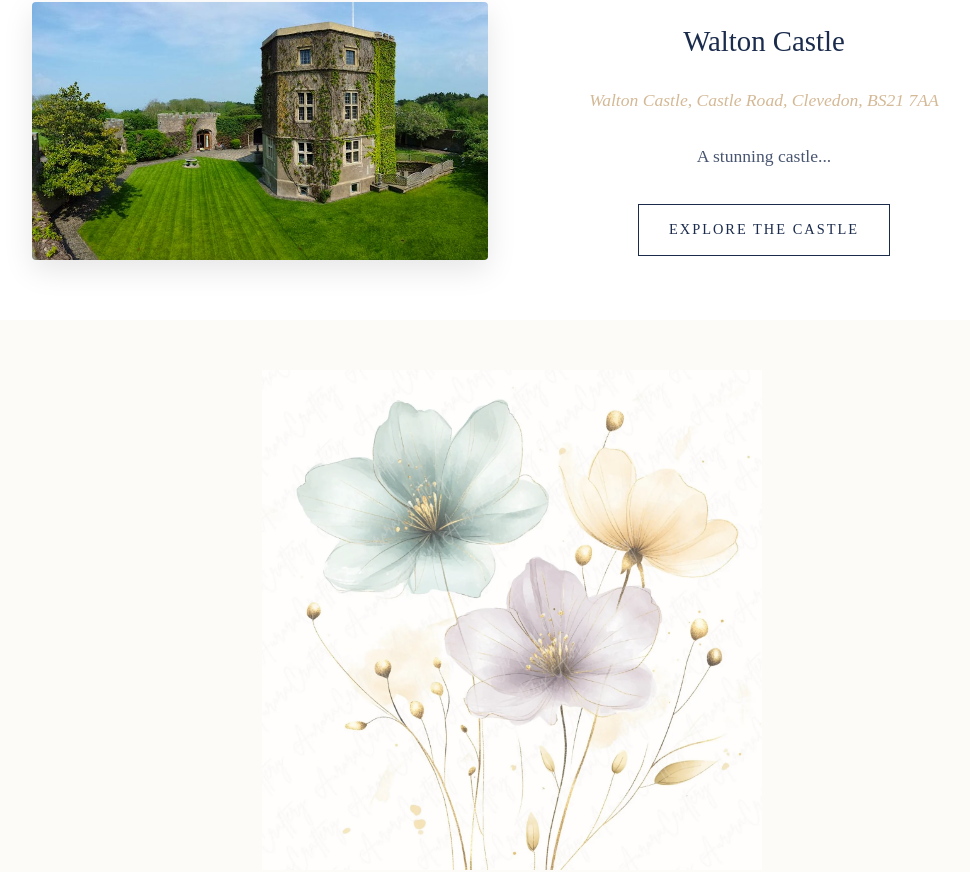
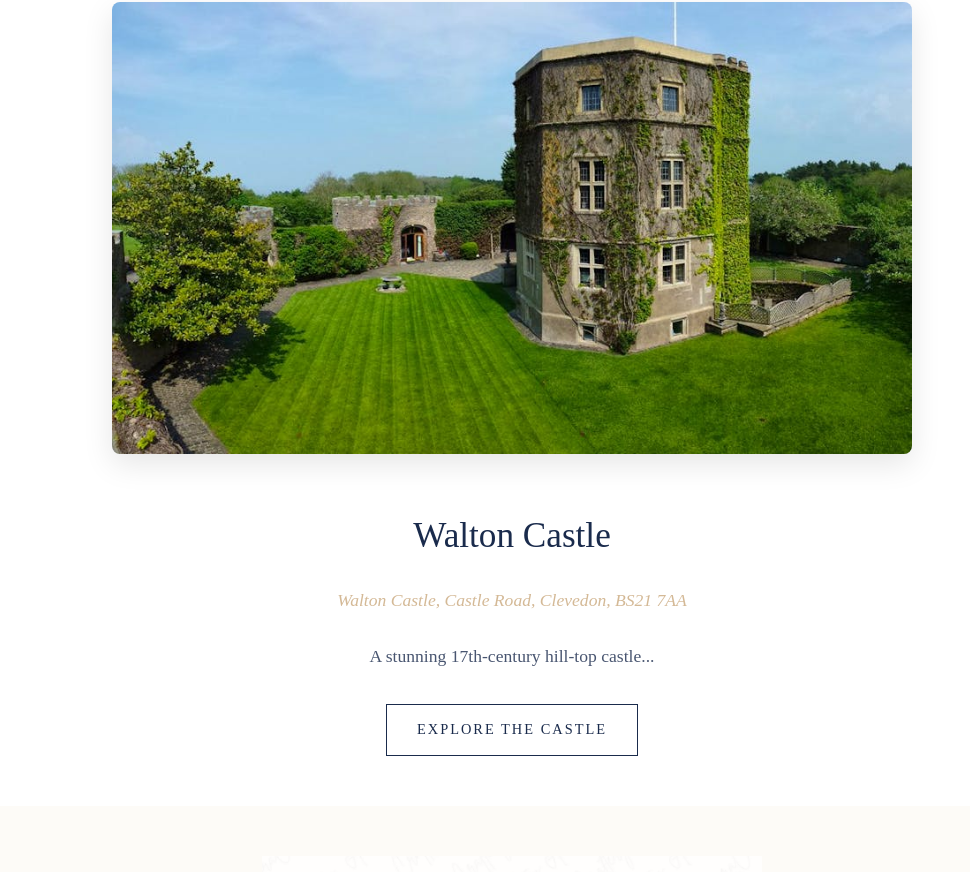
Before and after one commit to Mileseypoo/wedding-site, a Next.js app: page / in a window 1280 px wide. Shown: the part 2177-3049 px from the top of the page, without its empty margins (128-1098 px from the left). Built offline with nearby package versions, Linux system fonts and the light colour scheme; no server answers; the database is empty.

Commit message:
refactor venue to centered stacked layout

```diff
--- a/src/app/page.tsx
+++ b/src/app/page.tsx
@@ -138,15 +138,26 @@ export default async function Home() {
             <h2 className="section-title">{venue?.title || "The Venue"}</h2>
           </div>
 
-          <div className="venue-container">
-            <div className="venue-image">
+          <div className="venue-content-centered text-center">
+            <div className="venue-image-main" style={{ marginBottom: '2.5rem' }}>
               {/* eslint-disable-next-line @next/next/no-img-element */}
-              <img src={venue?.imageUrl || "/walton_castle.jpg"} alt={venue?.subtitle || "Walton Castle"} />
+              <img
+                src={venue?.imageUrl || "/walton_castle.jpg"}
+                alt={venue?.subtitle || "Walton Castle"}
+                style={{ maxWidth: '800px', width: '100%', borderRadius: '8px', boxShadow: '0 10px 30px rgba(0,0,0,0.1)' }}
+              />
             </div>
-            <div className="venue-details text-center">
-              <h3 className="venue-name">{venue?.subtitle || "Walton Castle"}</h3>
-              <p className="venue-location">{venueMeta.address || "Walton Castle, Castle Road, Clevedon, BS21 7AA"}</p>
-              <div className="section-text" dangerouslySetInnerHTML={{ __html: venue?.content || "A stunning castle..." }} />
+
+            <div className="venue-details-text">
+              <h3 className="venue-name" style={{ fontSize: '2.2rem', marginBottom: '0.5rem' }}>{venue?.subtitle || "Walton Castle"}</h3>
+              <p className="venue-location" style={{ fontStyle: 'italic', color: 'var(--secondary)', marginBottom: '1.5rem', fontSize: '1.1rem' }}>
+                {venueMeta.address || "Walton Castle, Castle Road, Clevedon, BS21 7AA"}
+              </p>
+              <div
+                className="section-text"
+                style={{ maxWidth: '750px', margin: '0 auto 2rem' }}
+                dangerouslySetInnerHTML={{ __html: venue?.content || "A stunning 17th-century hill-top castle..." }}
+              />
               <a href={venueMeta.buttonLink || "#"} className="btn btn-outline">
                 {venueMeta.buttonText || "Explore the Castle"}
               </a>
```
